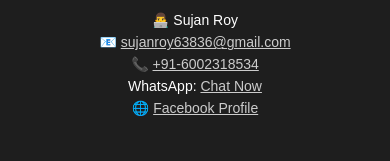
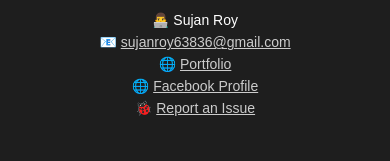
Before and after one commit to SKR0411/RDN2025, a plain HTML site: page index.html in a window 390 px wide. Shown: the part 1488-1649 px from the top of the page. Drawn offline with Linux system fonts and the light colour scheme; no server answers.

Commit message:
Last Sync: 2025-10-29 01:38 (Mobile)

```diff
--- a/index.html
+++ b/index.html
@@ -82,10 +82,10 @@
         <h4>Developer</h4>
         <p>👨‍💻 Sujan Roy</p>
         <p>📧 <a href="mailto:sujanroy63836@gmail.com">sujanroy63836@gmail.com</a></p>
-        <p>📞 <a href="tel:+916002318534">+91-6002318534</a></p>
-        <p>WhatsApp: <a href="https://wa.me/916002318534" target="_blank">Chat Now</a></p>
+        <p>🌐 <a href="https://skrsportfolio.netlify.app/">Portfolio</a></p>
         <p>🌐 <a href="https://www.facebook.com/sujanroy0411" target="_blank">Facebook Profile</a></p>
-      </div>
+        <p>🐞 <a href="https://github.com/SKR0411/digitalrdn/issues" target="_blank">Report an Issue</a></p>
+    </div>
 
       <!-- Quick Links -->
       <div class="footer-box">
```
Also changed, not shown: 1 other file.
